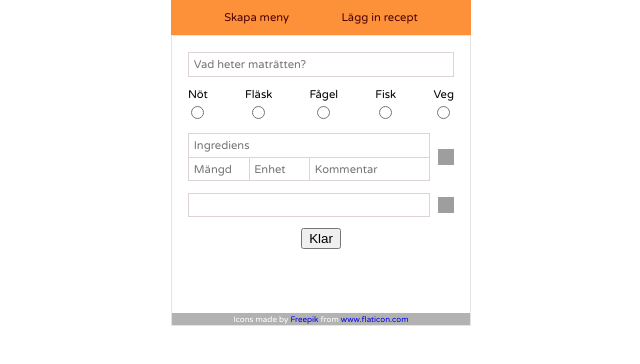
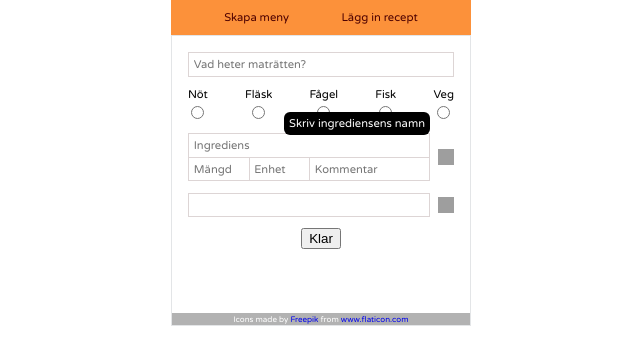
Before and after one commit to ellinorcarlstedt/matveckan, a React (Create React App) app: page /recept in a window 1280 px wide. Both pictures are taken after a click on the picture 765 px from the left and 157 px from the top of the page. Shown: the top 364 px of the page, without its empty margins (319-959 px from the left). Built offline with nearby package versions, Linux system fonts and the light colour scheme; grey boxes are pictures that could not be loaded.

Commit message:
Tooltip now appears when there is no input on ingredient and description input

```diff
--- a/src/Components/DescriptionInput.js
+++ b/src/Components/DescriptionInput.js
@@ -1,4 +1,5 @@
 import React from 'react';
+import Tooltip from './Tooltip';
 import '../App.css';
 
 function DescriptionInput(props) {
@@ -6,6 +7,8 @@ function DescriptionInput(props) {
     const addIcon = props.editMode ? "check" : "plus";
 
     return (
+        <div>
+            <Tooltip showTooltip={props.showTooltip} positionClass="tooltip-description">Skriv en beskrivningsrad.</Tooltip>
             <div className="input-description">
 
                 <input  type="text"
@@ -22,6 +25,7 @@ function DescriptionInput(props) {
                         onClick={props.addDescriptionRow} />
 
             </div>
+        </div>
     )
 }
 
--- a/src/Components/IngredientInput.js
+++ b/src/Components/IngredientInput.js
@@ -1,4 +1,5 @@
 import React from 'react';
+import Tooltip from './Tooltip';
 import '../App.css';
 
 function IngredientInput(props) {
@@ -6,8 +7,9 @@ function IngredientInput(props) {
  const addIcon = props.editMode ? "check" : "plus";
 
     return (
+        <div>
+           <Tooltip showTooltip={props.showTooltip} positionClass="tooltip-ingredient">Skriv ingrediensens namn</Tooltip>
            <div className="ingredient-input-wrapper" onKeyPress={props.handleEnter}>
-
                 <div className="ingredient-input" id={props.id}>
 
                         <input  type="text"
@@ -44,12 +46,13 @@ function IngredientInput(props) {
                                 onChange={props.handleChange}/>
                 </div>
 
-          <img  src={require(`../icons/${addIcon}.svg`)}
+                <img    src={require(`../icons/${addIcon}.svg`)}
                         alt="Lägg till"
                         className="input-clickable-icon add-icon"
                         onClick={props.addIngredient}/>
 
            </div>
+        </div>
     )
 }
 
--- a/src/Components/RecipeInputModerator.js
+++ b/src/Components/RecipeInputModerator.js
@@ -20,6 +20,7 @@ function RecipeInputModerator() {
 
   const [ currentIngredient, setCurrentIngredient ] = useState(null);
   const [ currentDescriptionRow, setCurrentDescriptionRow ] = useState(null);
+  const [ tooltipTarget, setTooltipTarget ] = useState("");
 
   const [ addedIngredients, setAddedIngredients ] = useState([]);
   const [ addedDescriptionRows, setAddedDescriptionRows ] = useState([]);
@@ -39,11 +40,17 @@ function RecipeInputModerator() {
     refName.current.focus();
   }
 
-
   useEffect(() => {
     manageInputFocus(titleFocus);
-}, []);
+  }, []);
 
+  const showTooltip = (source) => {
+    setTooltipTarget(source);
+  }
+
+  const hideTooltip = () => {
+    setTooltipTarget("");
+  }
 
   const getNewId = (list) => {
     let highestIdInList = 0;
@@ -56,13 +63,21 @@ function RecipeInputModerator() {
   }
 
 
+  const handleTitleChange = (e) => {
+    if (tooltipTarget !== "") { hideTooltip(); }
+    setTitleInput(e.target.value);
+  }
+
+
   const handleCategoryChange = (e) => {
+    if (tooltipTarget !== "") { hideTooltip(); }
     setCategoryInput(e.target.value);
   }
 
 
   const handleDescriptionChange = (e) => {
     e.preventDefault();
+    if (tooltipTarget !== "") { hideTooltip(); }
     setDescriptionRowInput(e.target.value);
   }
 
@@ -72,6 +87,7 @@ function RecipeInputModerator() {
     const target = e.target.name;
     const value = e.target.value;
     if (target === "name") {
+      if (tooltipTarget !== "") { hideTooltip(); }
       setIngredientName(value);
     } else if (target === "amount") {
       setIngredientAmount(value);
@@ -84,7 +100,10 @@ function RecipeInputModerator() {
 
 
   const addIngredient = () => {
-    if (ingredientName === "") { return };
+    if (ingredientName === "") {
+      showTooltip("ingredient");
+      return;
+    };
     const id = currentIngredient === null ? getNewId(addedIngredients) : currentIngredient;
     const ingredientObject = {
       id: id,
@@ -107,7 +126,10 @@ function RecipeInputModerator() {
 
 
   const addDescriptionRow = () => {
-    if (descriptionRowInput === "") { return };
+    if (descriptionRowInput === "") {
+      showTooltip("description");
+      return;
+    }
     const id = currentDescriptionRow === null ? getNewId(addedDescriptionRows) : currentDescriptionRow;
     const descriptionRowObject = {
       id: id,
@@ -210,6 +232,8 @@ function RecipeInputModerator() {
 
  const ingredientEditMode = currentIngredient === null ? false : true;
  const descriptionEditMode = currentDescriptionRow === null ? false : true;
+ const ingredientTooltip = tooltipTarget === "ingredient" ? true : false;
+ const descriptionTooltip = tooltipTarget === "description" ? true : false;
 
  const allAddedIngredients = addedIngredients.map((item) => {
       return <AddedRecipeItem  key={item.id}
@@ -237,7 +261,7 @@ function RecipeInputModerator() {
         <div className="title-input">
           <label>
             <input type="text"
-                  name="title" placeholder="Vad heter maträtten?" value={titleInput} autoComplete="off" onChange={(e => setTitleInput(e.target.value))} ref={titleFocus}/>
+                  name="title" placeholder="Vad heter maträtten?" value={titleInput} autoComplete="off" onChange={handleTitleChange} ref={titleFocus}/>
           </label>
         </div>
 
@@ -251,6 +275,7 @@ function RecipeInputModerator() {
                           unit={ingredientUnit}
                           details={ingredientDetails}
                           inputFocus={ingredientFocus}
+                          showTooltip={ingredientTooltip}
                           editMode={ingredientEditMode}/>
 
         <div className="added-items-list">{allAddedIngredients}</div>
@@ -260,6 +285,7 @@ function RecipeInputModerator() {
                           handleEnter={handleEnter}
                           value={descriptionRowInput}
                           inputFocus={descriptionFocus}
+                          showTooltip={descriptionTooltip}
                           editMode={descriptionEditMode}/>
 
         <div className="added-items-list">{allAddedDescriptionRows}</div>
--- /dev/null
+++ b/src/Components/Tooltip.js
@@ -0,0 +1,15 @@
+import React from 'react';
+import './styles/Tooltip.css';
+
+function Tooltip(props) {
+
+    const visibility = props.showTooltip ? "tooltip-visible" : "tooltip-hidden";
+
+    return (
+        <div className="tooltip">
+            <span className={`tooltip-text ${visibility} ${props.positionClass}`}>{props.children}</span>
+        </div>
+    )
+}
+
+export default Tooltip;
--- /dev/null
+++ b/src/Components/styles/Tooltip.css
@@ -0,0 +1,31 @@
+.tooltip-hidden {
+    visibility: hidden;
+}
+
+.tooltip-visible {
+    visibility: visible;
+}
+
+.tooltip {
+    position: relative;
+  }
+
+  .tooltip-text {
+    background-color: black;
+    color: #fff;
+    text-align: center;
+    border-radius: 6px;
+    padding: 5px;
+    position: absolute;
+    z-index: 1;
+  }
+
+  .tooltip .tooltip-ingredient {
+    top: -1.3rem;
+    right: 2.5rem;
+  }
+
+  .tooltip .tooltip-description {
+    top: -1rem;
+    right: 2.5rem;
+  }
```
Lines whose indentation alone changed are shown as unchanged.
